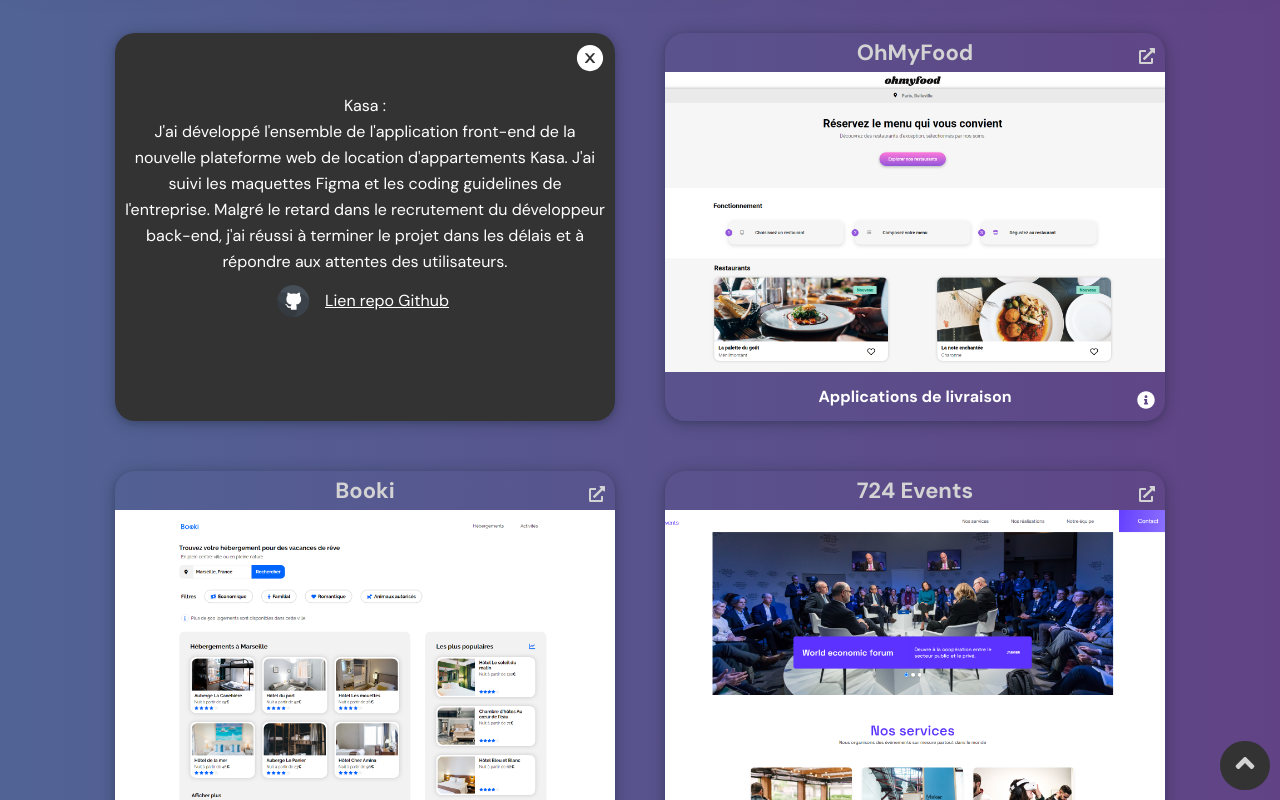
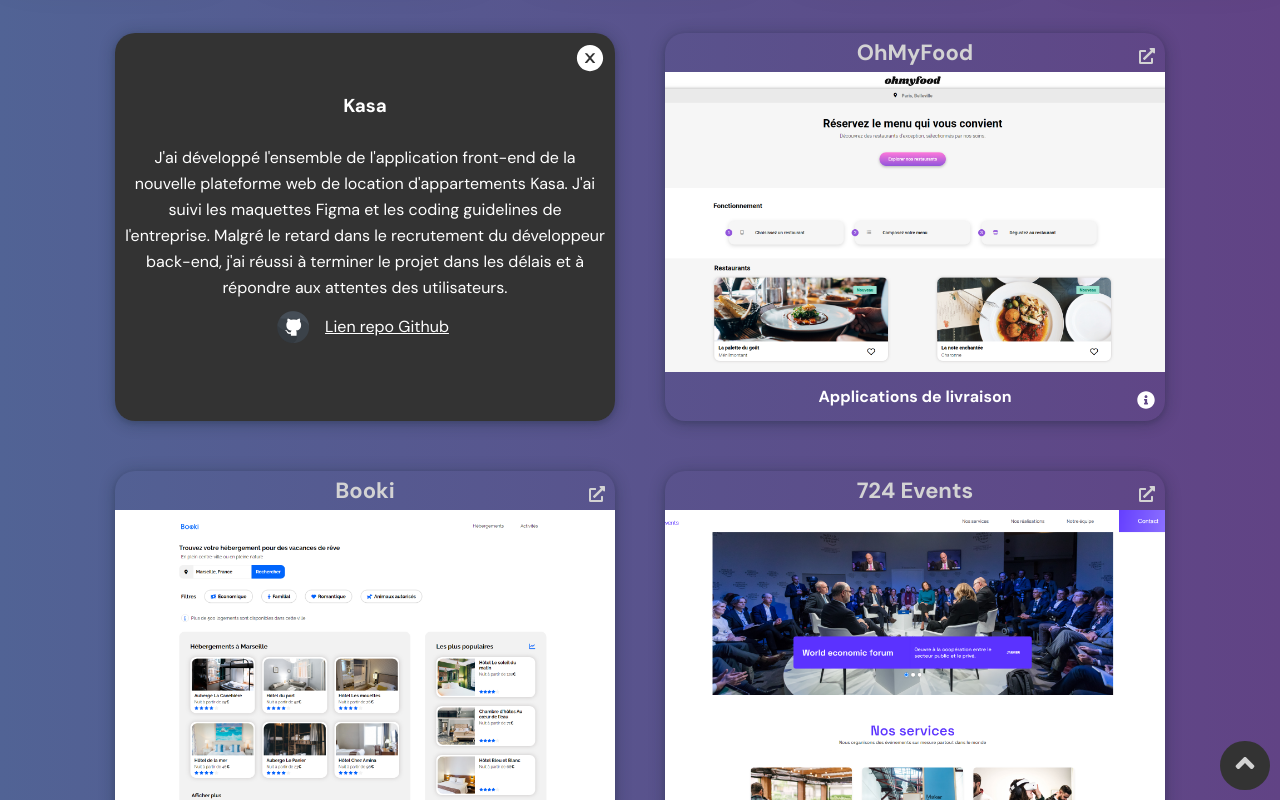
Before and after one commit to Giabilan/Portfolio-OC, a React (Vite) app: page / in a window 1280 px wide. Both pictures are taken after a click on the icon 596 px from the left and 1696 px from the top of the page. Shown: the part 1296-2096 px from the top of the page. Built offline with nearby package versions, Linux system fonts and the light colour scheme.

Commit message:
modal bug fixed

```diff
--- a/src/components/contact/style.scss
+++ b/src/components/contact/style.scss
@@ -34,11 +34,15 @@
       .text {
         position: absolute;
         inset: 0;
+        margin-bottom: 20px;
         display: flex;
         justify-content: center;
         align-items: center;
         font-size: 20px;
         z-index: -99;
+      }
+      .linkContainer {
+        display: none;
       }
     }
   }
--- a/src/components/modal/index.jsx
+++ b/src/components/modal/index.jsx
@@ -10,7 +10,7 @@
           <AiFillCloseCircle />
         </div>
         <div className="text">
-          {contentTitle} : <br></br> {content}
+          <h3>{contentTitle}</h3> <br></br> <p>{content}</p>
         </div>
         <div className="linkContainer">
           <div className="githubIcon">
--- a/src/components/projects/style.scss
+++ b/src/components/projects/style.scss
@@ -75,6 +75,7 @@
           }
           .text {
             display: flex;
+            flex-direction: column;
             justify-content: center;
             align-items: center;
             text-align: none;
```
